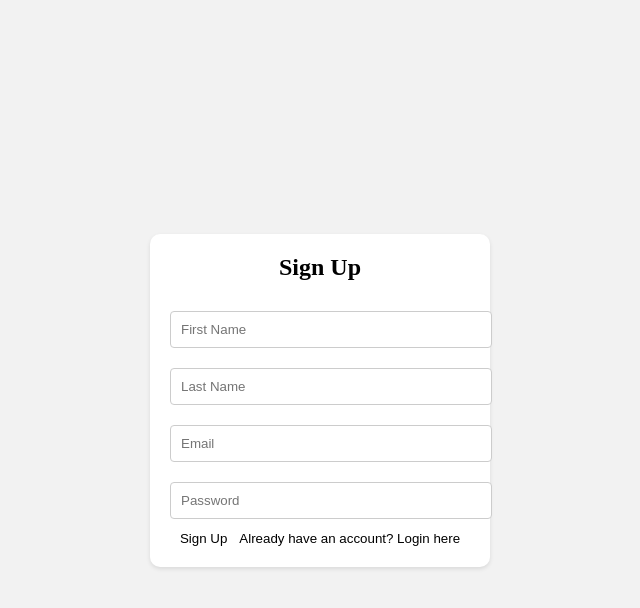
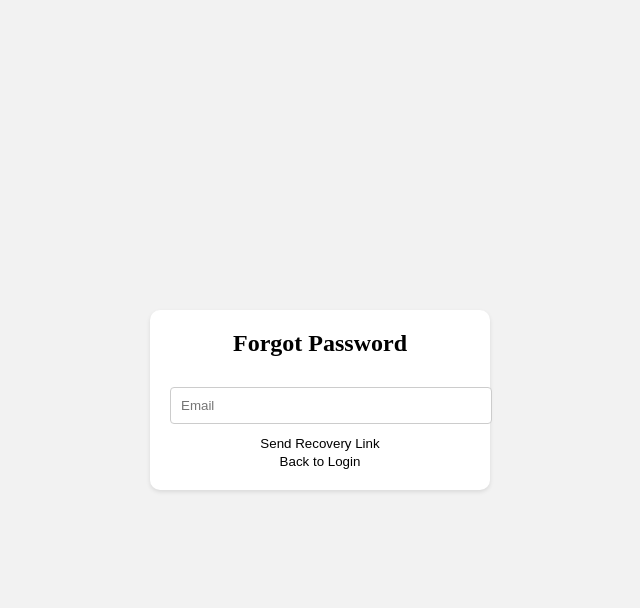
Before and after one commit to Vivian-Trieu/ResuMate, a React (Create React App) app: page /forgot-password in a window 1280 px wide. Both pictures are taken after a click on the button "Forgot Password". Shown: the top 608 px of the page, without its empty margins (320-960 px from the left). Built offline with nearby package versions, Linux system fonts and the light colour scheme.

Commit message:
page navigation for first 3 pages

```diff
--- a/src/App.js
+++ b/src/App.js
@@ -11,18 +11,31 @@ import Profile from "./Components/Profile"
 
 function App() {
   const [currentForm, setCurrentForm] = useState('login');
+  const renderForm = () => {
+    switch (currentForm) {
+      case 'login':
+        return <LoginPage onFormSwitch={toggleForm} />;
+      case 'sign up':
+        return <SignUpPage onFormSwitch={toggleForm} />;
+      case 'forgot password':
+        return <ForgotPasswordPage onFormSwitch={toggleForm} />;
+      // Add more cases for other forms if needed
+      default:
+        return <LoginPage onFormSwitch={toggleForm} />;
+    }
+  };
+
   const toggleForm = (formName) => {
     setCurrentForm(formName);
   }
 
   return (
     <div className="App">
-      {
-        currentForm === "login" ? <LoginPage onFormSwitch={toggleForm} /> : <SignUpPage onFormSwitch={toggleForm} />
-      }
+      {renderForm()}
     </div>
   );
 }
+
 
 export default App;
 
--- a/src/Components/ForgotPassword.css
+++ b/src/Components/ForgotPassword.css
@@ -29,18 +29,3 @@
     border: 1px solid #ccc;
     border-radius: 4px;
   }
-
-  button {
-    width: 100%;
-    padding: 10px;
-    background-color: #007bff;
-    color: #fff;
-    border: none;
-    border-radius: 4px;
-    cursor: pointer;
-    transition: background-color 0.2s;
-  }
-
-  button:hover {
-    background-color: #0056b3;
-  }
--- a/src/Components/ForgotPasswordPage.js
+++ b/src/Components/ForgotPasswordPage.js
@@ -1,7 +1,8 @@
 import React from "react";
 import { Link } from "react-router-dom";
+import "./ForgotPassword.css";
 
-function ForgotPasswordPage() {
+function ForgotPasswordPage(props) {
   return (
     <div className="forgot-password-container">
       <div className="forgot-password-box">
@@ -10,9 +11,7 @@ function ForgotPasswordPage() {
           <input type="email" placeholder="Email" />
           <button type="submit">Send Recovery Link</button>
         </form>
-        <p>
-          <Link to="/">Back to Login</Link>
-        </p>
+          <button type="button" onClick={() => props.onFormSwitch('login')}>Back to Login</button>
       </div>
     </div>
   );
```
